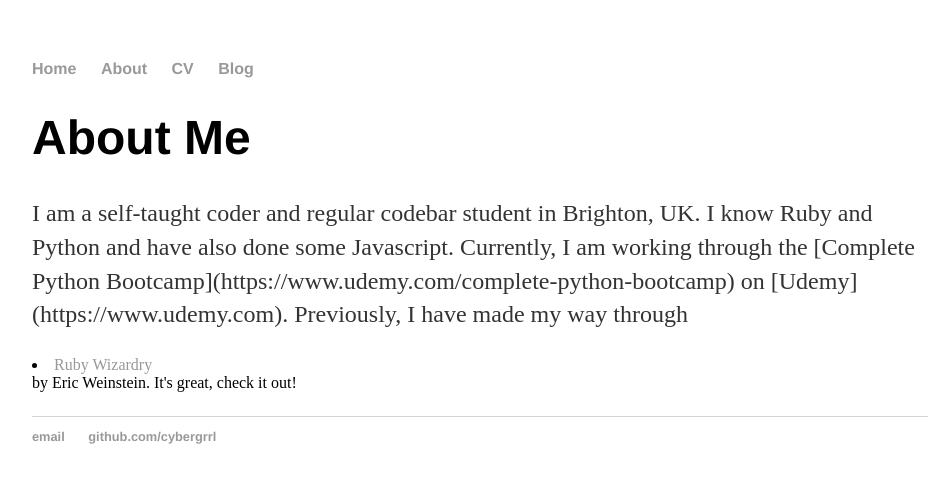
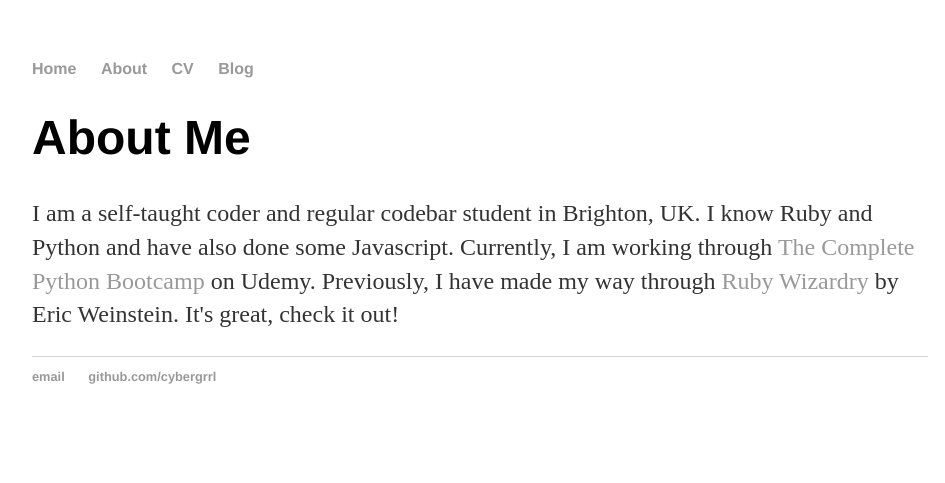
Before and after one commit to cybergrrl/githup-page.github.io, a Jekyll site: the page built from about/index.html, in a window 1280 px wide. Shown: the top 483 px of the page, without its empty margins (160-1105 px from the left). Built offline with Jekyll 4.4.1, drawn with Linux system fonts in a browser that asks for light colours.

Commit message:
Update index.html
working on the links

```diff
--- a/about/index.html
+++ b/about/index.html
@@ -5,7 +5,7 @@ title: About Scout
 <p>
 <div class="blurb">
 	<h1>About Me</h1>
-	<p>I am a self-taught coder and regular codebar student in Brighton, UK. I know Ruby and Python and have also done some Javascript. Currently, I am working through the [Complete Python Bootcamp](https://www.udemy.com/complete-python-bootcamp) on [Udemy](https://www.udemy.com).
- Previously, I have made my way through <li><a href="https://nostarch.com/rubywizardry">Ruby Wizardry</a></li> by Eric Weinstein. It's great, check it out!
+	<p>I am a self-taught coder and regular codebar student in Brighton, UK. I know Ruby and Python and have also done some Javascript. Currently, I am working through <a href="https://www.udemy.com/complete-python-bootcamp">The Complete Python Bootcamp</a> on Udemy.
+ Previously, I have made my way through <a href="https://nostarch.com/rubywizardry">Ruby Wizardry</a> by Eric Weinstein. It's great, check it out!
 </p>
 </div><!-- /.blurb -->
```
